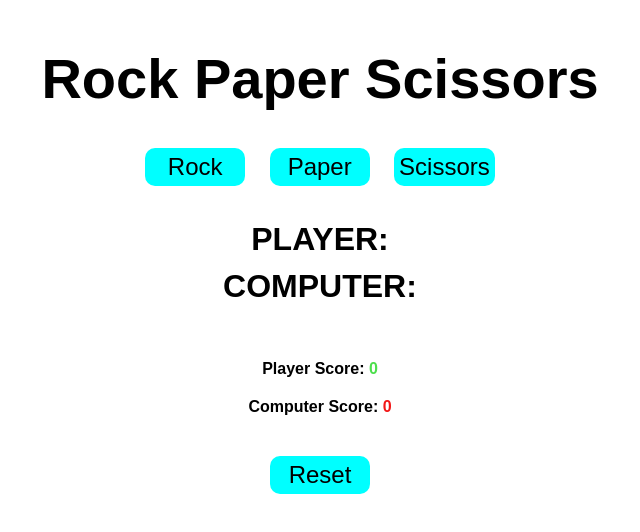
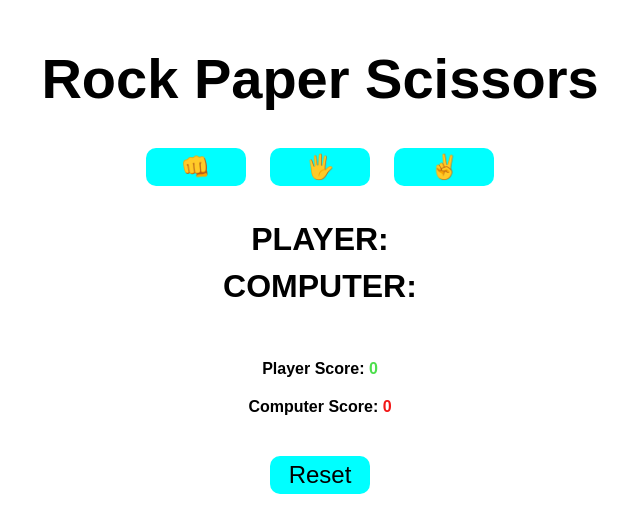
Before and after one commit to kiptalam1/Rock-Paper-Scissors, a plain HTML site: page index.html in a window 1280 px wide. Shown: the whole page, without its empty margins (320-960 px from the left). Drawn offline with Linux system fonts and the light colour scheme.

Commit message:
Change rock paper scissors to emojis.

```diff
--- a/index.html
+++ b/index.html
@@ -10,9 +10,9 @@
 <h1>Rock Paper Scissors</h1>
 
 <div class="choices">
-    <button class="rock" onclick="playGame('rock')">Rock</button>
-    <button class="paper" onclick="playGame('paper')">Paper</button>
-    <button class="scissors" onclick="playGame('scissors')">Scissors</button>
+    <button class="rock" onclick="playGame('rock')">👊</button>
+    <button class="paper" onclick="playGame('paper')">🖐</button>
+    <button class="scissors" onclick="playGame('scissors')">✌️</button>
 </div>
 
 <div class="playerDisplay">PLAYER: </div>
@@ -28,7 +28,7 @@
 </div>
 
 <div class="reset">
-    <button class="resetButton">Reset</button>
+    <button class="resetButton" onclick="resetGame()">Reset</button>
 </div>
 
 <script src="./scripts.js"></script>
```
